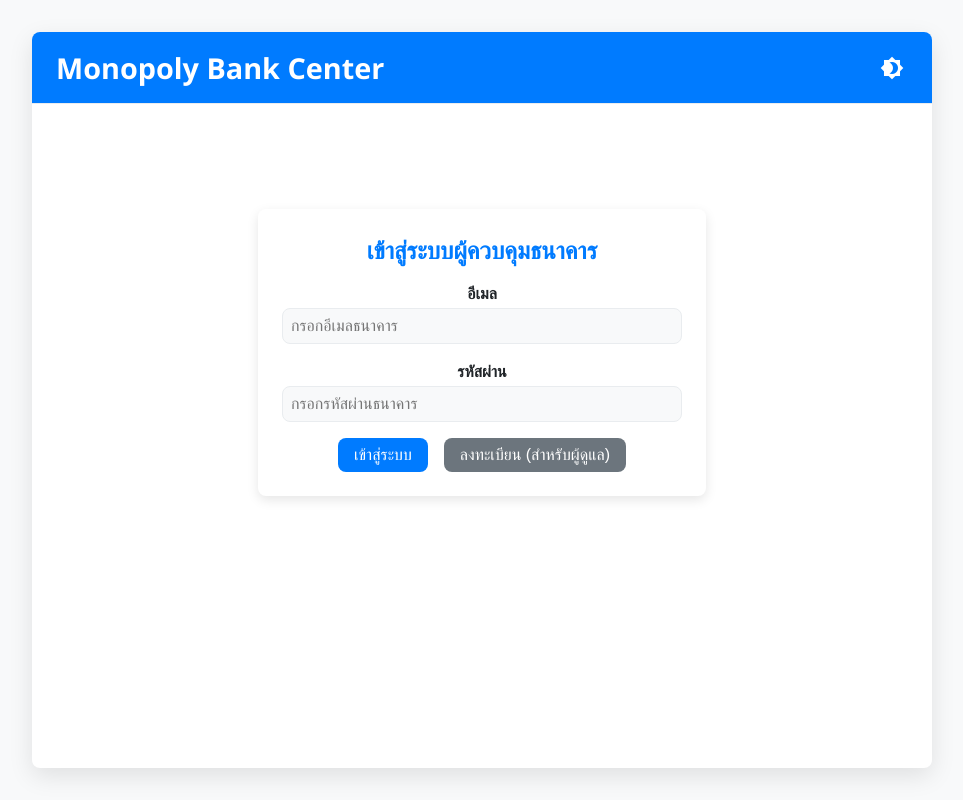
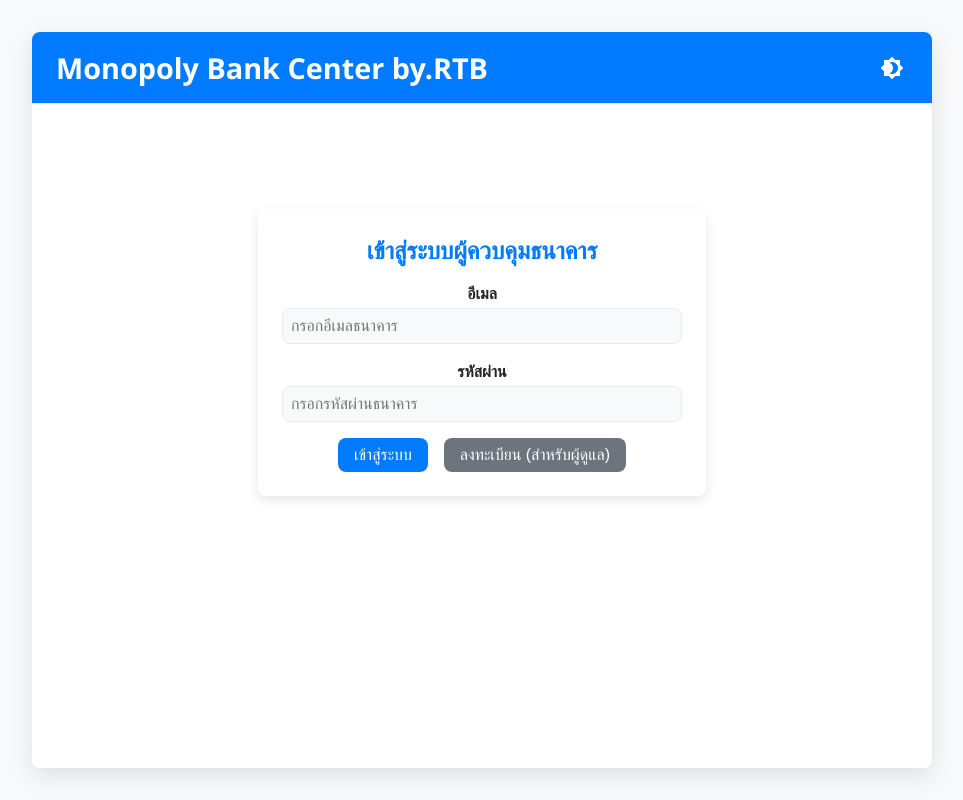
Before and after one commit to 7YuBz/Monopoly-Banking-only, a plain HTML site: page index.html in a window 1280 px wide. Shown: the whole page, without its empty margins (158-1121 px from the left). Drawn offline with Linux system fonts and the light colour scheme; some packages are replaced by stand-ins of ours; no server answers; a script that the page names is missing.

Commit message:
Update index.html

```diff
--- a/index.html
+++ b/index.html
@@ -15,7 +15,7 @@
     <div class="app-container">
         <header class="app-header">
             <div class="header-info">
-                <h1>Monopoly Bank Center</h1>
+                <h1>Monopoly Bank Center by.RTB</h1>
                 <span id="bankIdentifier" style="display: none;">ผู้ควบคุม: <span id="bankId"></span></span>
             </div>
             <div class="header-actions">
```
